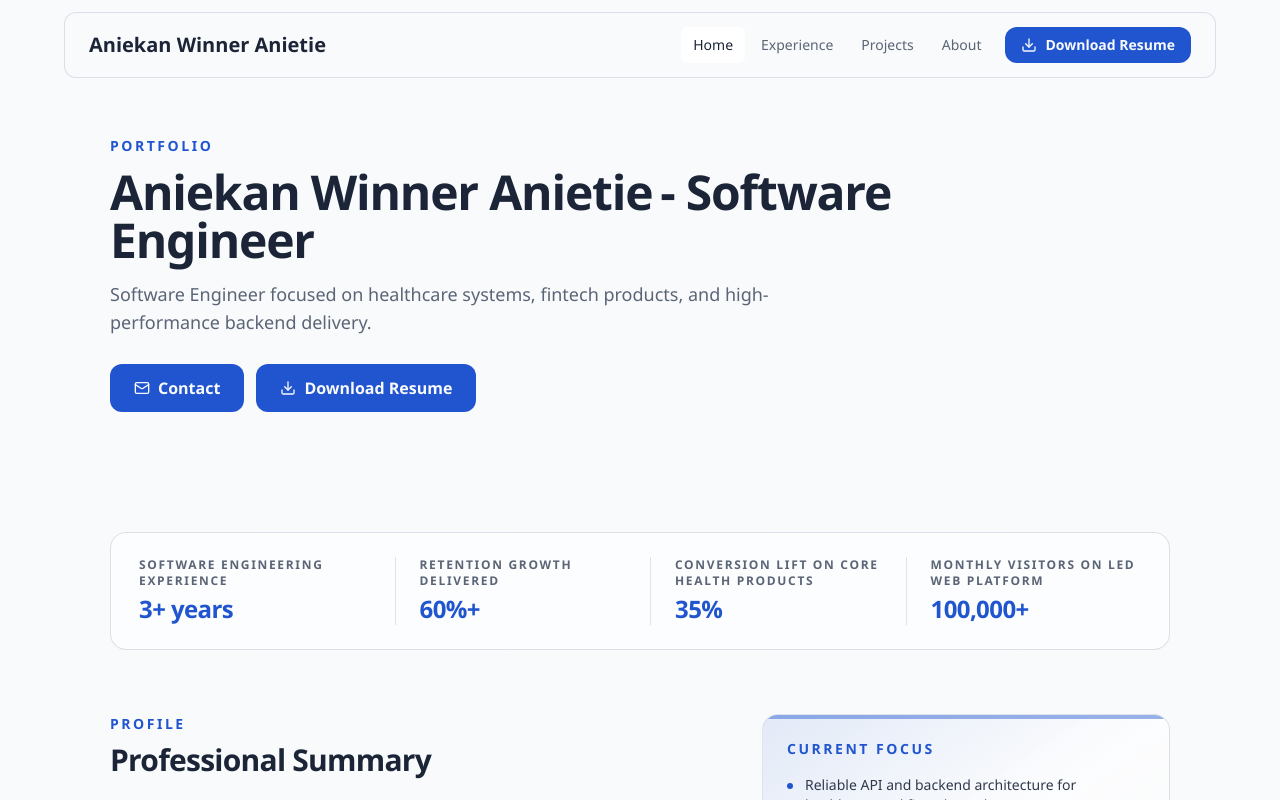
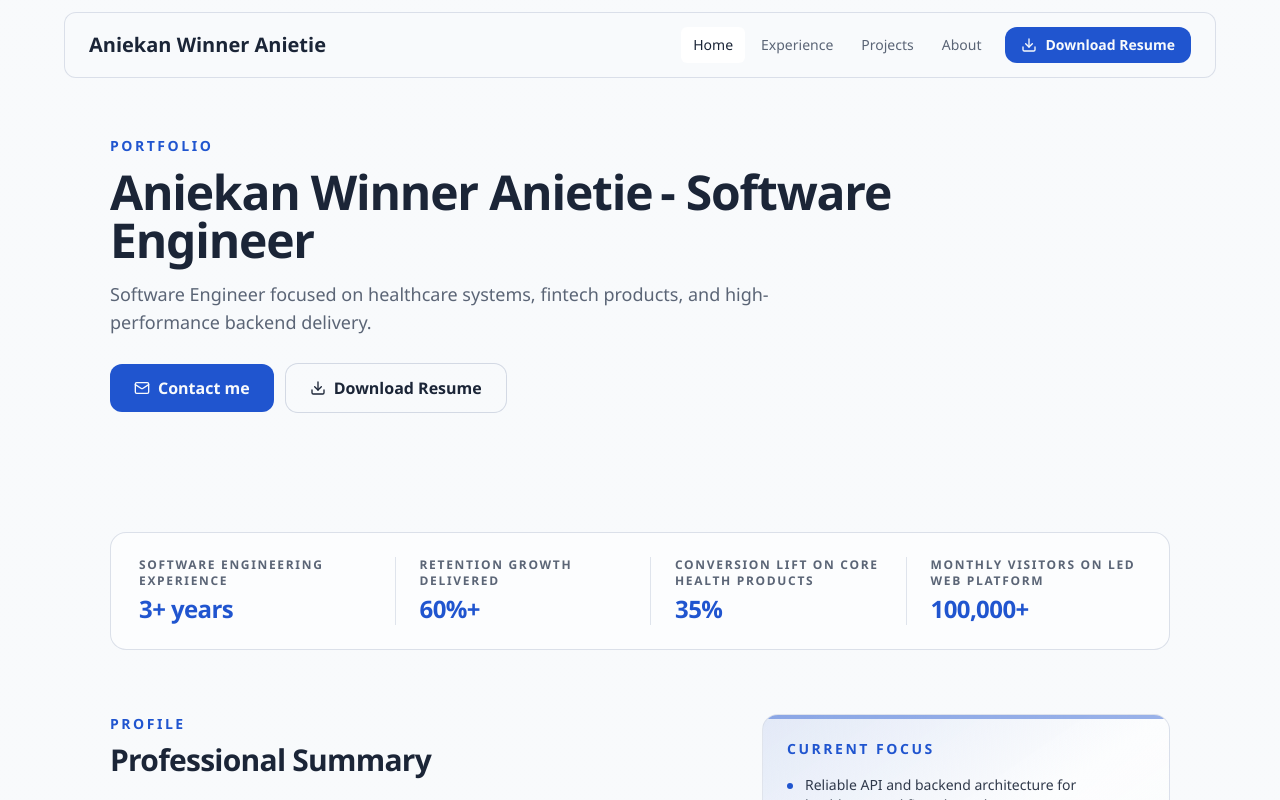
Before and after one commit to DevaWinner/my-portfolio, a Next.js app: page / in a window 1280 px wide. Shown: the top 800 px of the page. Built offline with nearby package versions, Linux system fonts and the light colour scheme.

Commit message:
feat: update contact button text and resume link style for improved clarity

```diff
--- a/app/page.tsx
+++ b/app/page.tsx
@@ -32,13 +32,13 @@ export default function HomePage() {
 							className={buttonVariants({ variant: "primary", size: "lg" })}
 						>
 							<Mail className="h-4 w-4" />
-							Contact
+							Contact me
 						</a>
 						<a
 							href={portfolioData.profile.contact.resumePath}
 							target="_blank"
 							rel="noreferrer"
-							className={buttonVariants({ variant: "cta", size: "lg" })}
+							className={buttonVariants({ variant: "outline", size: "lg" })}
 						>
 							<Download className="h-4 w-4" />
 							Download Resume
--- a/components/site-header.tsx
+++ b/components/site-header.tsx
@@ -136,7 +136,7 @@ export function SiteHeader() {
 						})}
 					>
 						<Mail className="h-4 w-4" />
-						Contact
+						Contact me
 					</a>
 					<a
 						href={portfolioData.profile.contact.resumePath}
```
